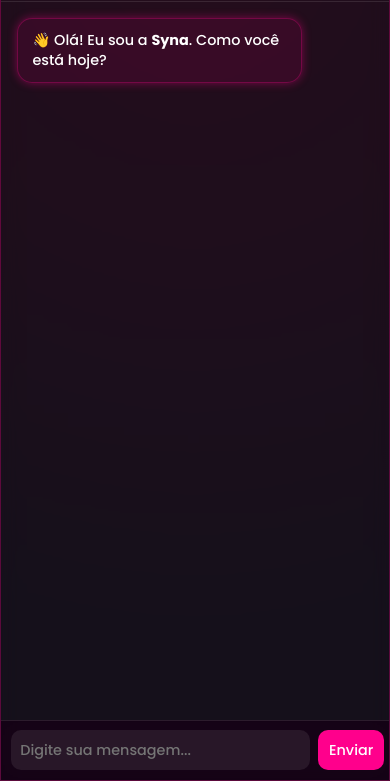
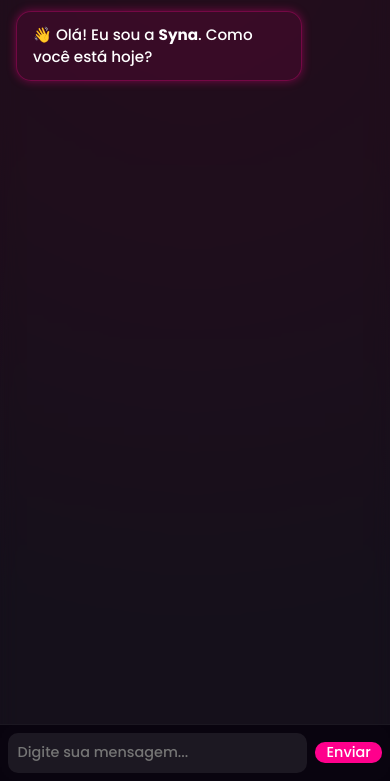
Before and after one commit to Retr0-08/syna-node, a website: page public/chat.html in a window 390 px wide. Shown: the part 63-844 px from the top of the page. Drawn offline with Linux system fonts and the light colour scheme; sample sign-in values are in the browser's storage.

Commit message:
Add files via upload

```diff
--- a/public/assets/css/chat.css
+++ b/public/assets/css/chat.css
@@ -21,9 +21,10 @@ body {
   align-items: center;
   justify-content: center;
   color: var(--text);
-  overflow: visible; /* 🔧 antes era hidden — isso escondia o input */
+  overflow: hidden;
 }
 
+/* 💬 Container do chat */
 .chat-container {
   width: 95%;
   max-width: 500px;
@@ -35,8 +36,8 @@ body {
   display: flex;
   flex-direction: column;
   height: 85vh;
+  overflow: hidden;
   animation: glowPulse 3s ease-in-out infinite alternate;
-  overflow: visible; /* 🔧 permite o input aparecer fora do container */
 }
 
 @keyframes glowPulse {
@@ -48,6 +49,7 @@ body {
   }
 }
 
+/* Cabeçalho */
 header {
   display: flex;
   justify-content: space-between;
@@ -82,6 +84,7 @@ header {
   box-shadow: 0 0 15px var(--neon-pink);
 }
 
+/* Mensagens */
 .chat-box {
   flex: 1;
   padding: 1rem;
@@ -90,7 +93,7 @@ header {
   flex-direction: column;
   gap: 0.8rem;
   scroll-behavior: smooth;
-  padding-bottom: 80px; /* 🔧 deixa espaço pra barra de digitação */
+  padding-bottom: 80px; /* espaço pra barra de digitação */
 }
 
 .message {
@@ -121,18 +124,19 @@ header {
   align-self: flex-end;
 }
 
-/* === 🔧 Campo de digitação fixo e compatível com celulares === */
+/* 🖊️ Campo de digitação fixo e adaptável */
 .input-area {
   position: fixed;
   bottom: 0;
   left: 0;
   width: 100%;
+  background: rgba(9, 4, 15, 0.95);
+  backdrop-filter: blur(10px);
+  border-top: 1px solid rgba(255, 255, 255, 0.08);
   display: flex;
-  border-top: 1px solid rgba(255, 255, 255, 0.1);
+  align-items: center;
+  gap: 0.5rem;
   padding: 0.8rem;
-  background: rgba(20, 0, 20, 0.85);
-  backdrop-filter: blur(10px);
-  gap: 0.5rem;
   z-index: 1000;
 }
 
@@ -168,34 +172,60 @@ header {
   box-shadow: 0 0 20px var(--neon-pink);
 }
 
-/* 🔹 Responsividade */
+/* 🌐 Responsividade total */
+@media (max-width: 1024px) {
+  .chat-container {
+    height: 90vh;
+    width: 95%;
+  }
+}
+
 @media (max-width: 768px) {
-  .chat-container {
-    height: 100%;
-    width: 100%;
-    border-radius: 0;
-    box-shadow: none;
+  body {
+    align-items: flex-start;
+    padding-top: 1rem;
   }
 
-  .logo {
-    font-size: 1.5rem;
+  .chat-container {
+    height: 95vh;
+    width: 95%;
+    border-radius: 15px;
   }
 
-  .message {
+  .chat-box {
+    padding-bottom: 100px;
+  }
+
+  .input-area {
+    padding: 0.6rem;
+  }
+
+  .input-area input {
     font-size: 0.9rem;
-    padding: 0.7rem 0.9rem;
   }
 
   #send-btn {
     padding: 0 0.8rem;
   }
-
-  .input-area {
-    padding: 0.6rem;
-  }
 }
 
 @media (max-width: 480px) {
+  body {
+    padding: 0;
+  }
+
+  .chat-container {
+    height: 100vh;
+    width: 100%;
+    border-radius: 0;
+    box-shadow: none;
+    border: none;
+  }
+
+  header {
+    padding: 0.8rem;
+  }
+
   .logo {
     font-size: 1.3rem;
   }
@@ -205,9 +235,13 @@ header {
     padding: 0.3rem 0.6rem;
   }
 
+  .input-area {
+    padding: 0.5rem;
+  }
+
   .input-area input {
+    padding: 0.6rem;
     font-size: 0.9rem;
-    padding: 0.6rem;
   }
 
   #send-btn {
@@ -216,7 +250,7 @@ header {
   }
 }
 
-/* 📱 Suporte dinâmico pra Android (Redmi, Samsung etc.) */
+/* 🔧 Compatibilidade Android/iOS (teclado virtual) */
 @supports (height: 100dvh) {
   .chat-container {
     height: 100dvh;
```
